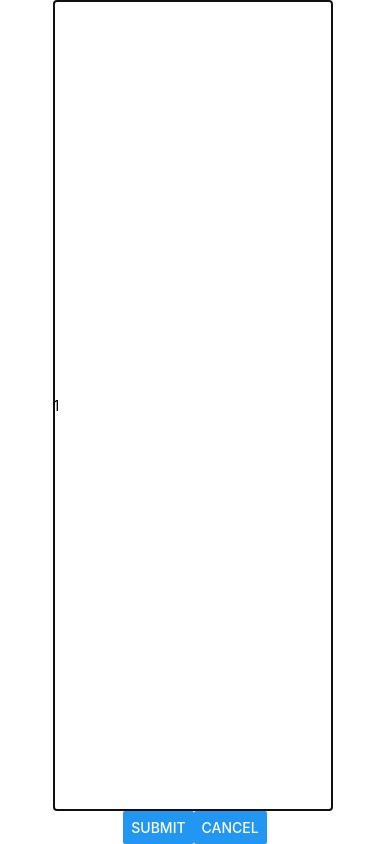
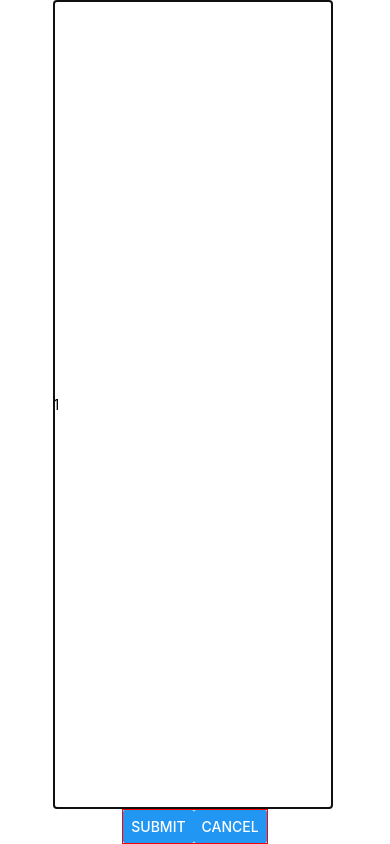
Before and after one commit to BKazimy/NotifierApp, a React Native app: screen / in a window 390 px wide. Built offline with nearby package versions, Linux system fonts and the light colour scheme.

Commit message:
Oct 30, 2024, 12:28 AM

```diff
--- a/components/todoInput.js
+++ b/components/todoInput.js
@@ -71,6 +71,11 @@ const styles = StyleSheet.create({
 
   buttonContainer: {
     flexDirection: 'row',
+    justifyContent: 'center',
+    alignItems: 'center',
+
+    borderWidth: 1,
+    borderColor: 'red',
   },
 
 })
```
